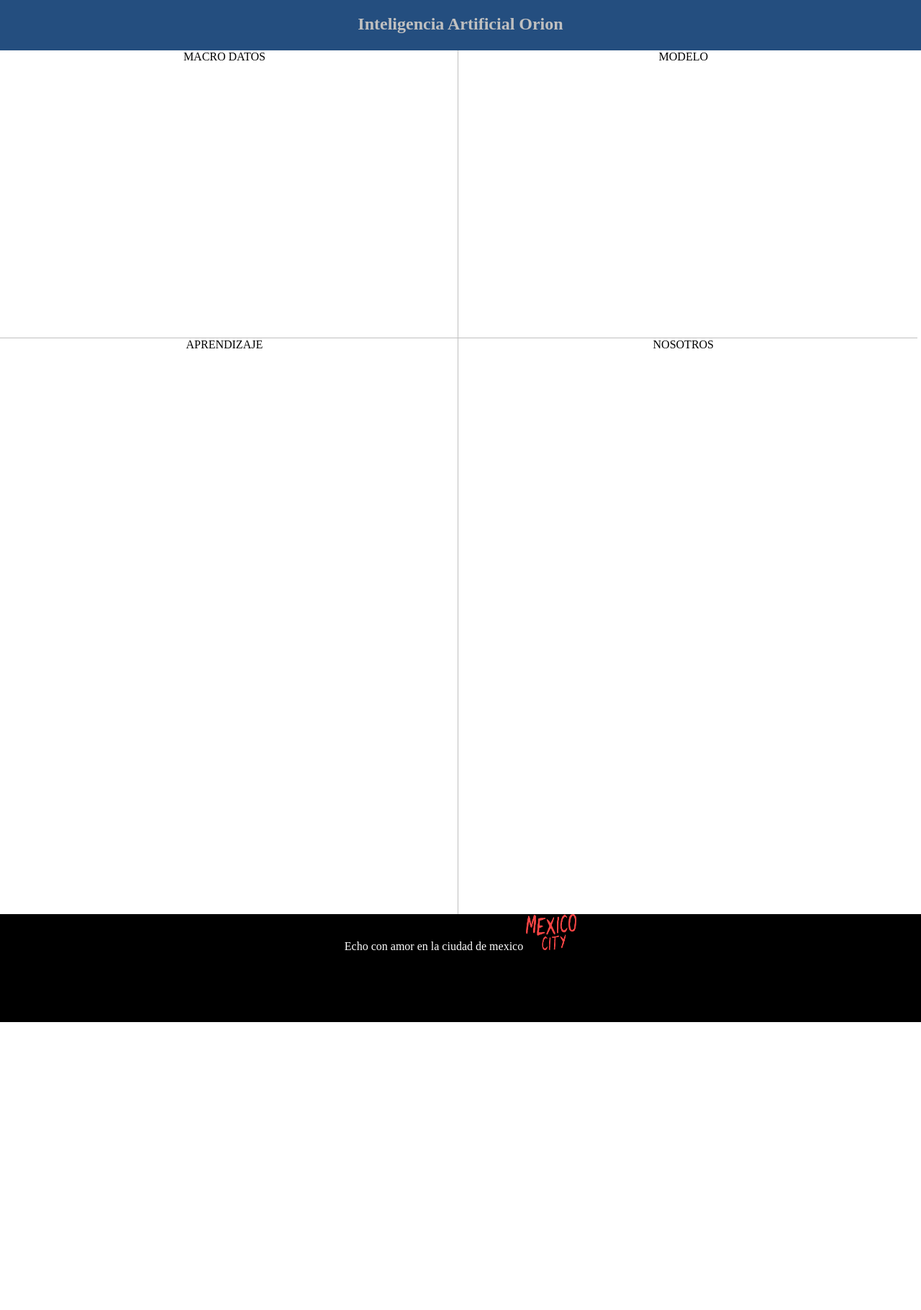
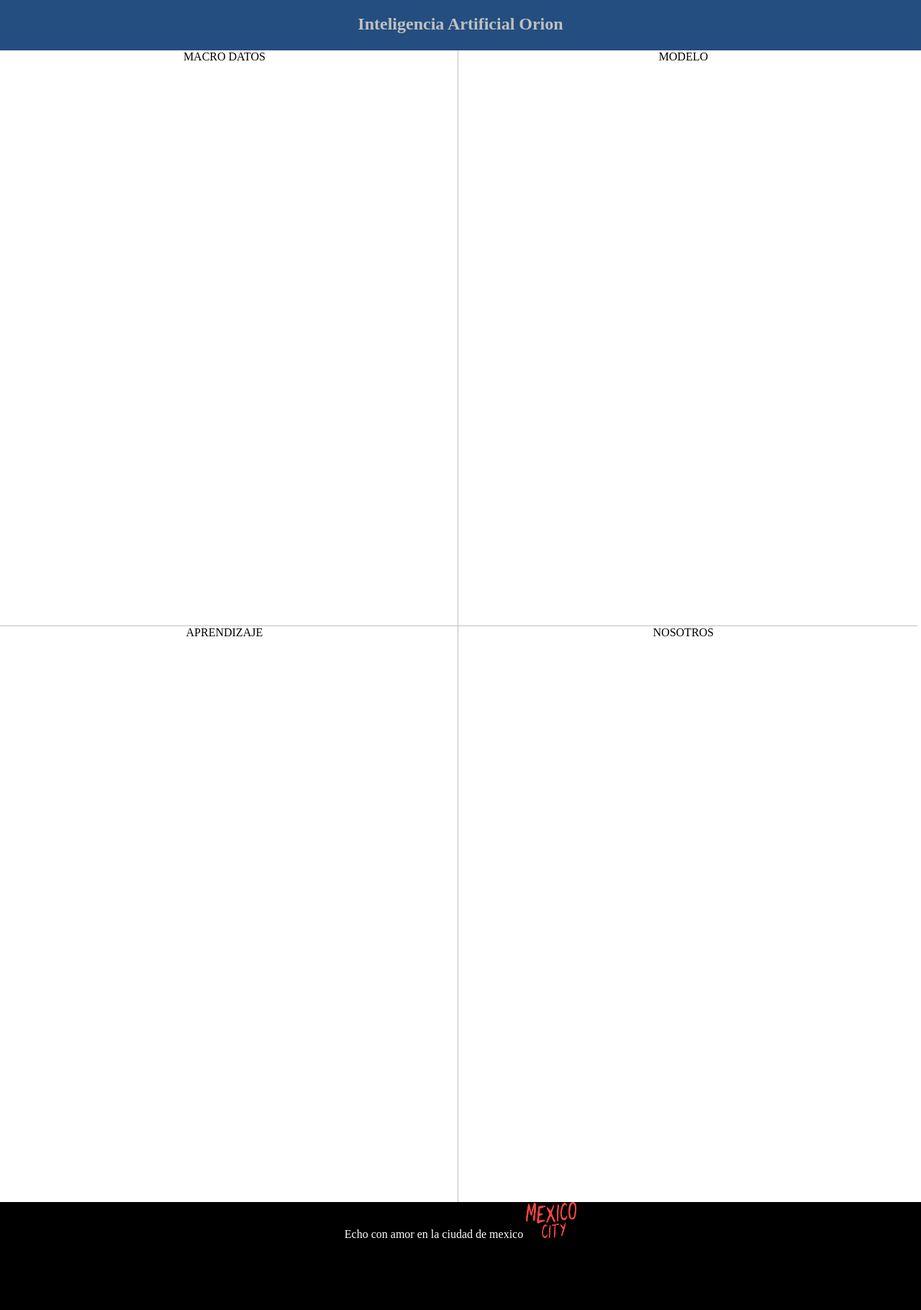
Before and after one commit to PT-Adrian/orionworkflow.github.io, a Jekyll site: the page built from index.md, in a window 1280 px wide. Shown: the whole page at 72% size. Built offline with Jekyll 4.4.1, drawn with Linux system fonts in a browser that asks for light colours; our own code applies the rules of GitHub Pages for plain Markdown files; before the commit the page ends 1420 px from its top, so only the background shows below that.

Commit message:
Update style.css

```diff
--- a/assets/css/style.css
+++ b/assets/css/style.css
@@ -210,7 +210,7 @@ span{
 .card-top-right{
      float:left;
      width:49.8%;
-     height:400px;
+     height:800px;
      color:black;
      border-right:1px solid silver;
      border-bottom:1px solid silver;
@@ -221,7 +221,7 @@ span{
 .card-top-left {
      float:left;
      width:49.8%;
-     height:400px;
+     height:800px;
      color:black;
      border-bottom:1px solid silver;
 
@@ -251,6 +251,6 @@ span{
 
     float:left;
     width:98%;
-
+    height:800px;
 
 }
```
